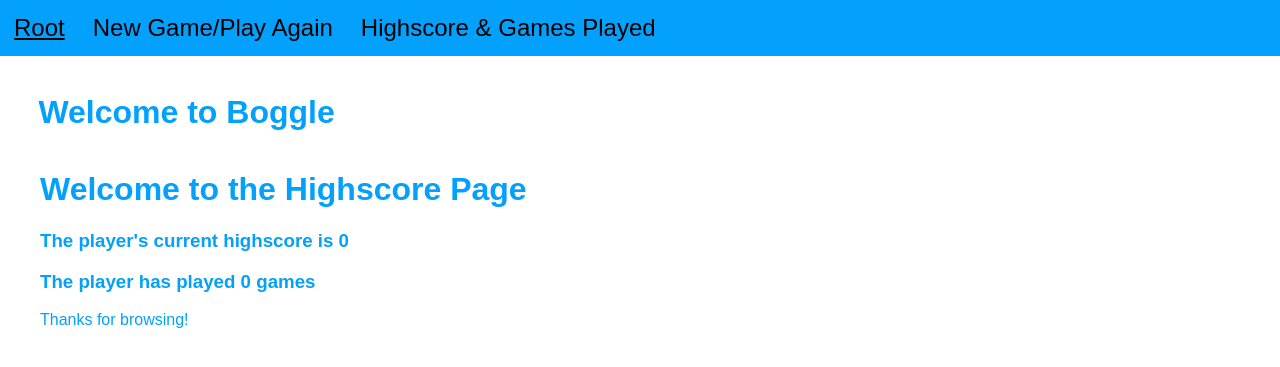
After one commit to MichaelAEllis86/Springboard-Flask-Boggle-Testing, a Flask app: page /highscores in a window 1280 px wide. The commit adds this page. Shown: the top 367 px of the page. Run offline with Flask 3, Linux system fonts and the light colour scheme; parts of the project's set-up code (start-up, migrations or seed data) failed here and were passed over.

Commit message:
Add files via upload

```diff
--- a/app.py
+++ b/app.py
@@ -12,10 +12,15 @@
 
 @app.route('/')
 def show_root():
+    """ Renders the root/base.html page """
     return render_template('base.html')
 
 @app.route('/home')
 def show_home():
+
+    """Renders the boggle game page and html necessary to play a game such as the guessform,
+       makes a new board via boggle class's make_board(), saves it to session, and renders board in html"""
+
     board=boggle_game.make_board()
     session ["current_board"]=board
     return render_template('home.html',board=board)
@@ -28,7 +33,11 @@
 
 @app.route("/check")
 def check_word():
-    """Check if word is in dictionary."""
+
+    """Check if word is in dictionary. Each boggle guess word is taken from request obj via game's guess form in the html,
+    and is sent through this route for validation via boggle class's check_valid_word()
+    response from check_valid_word is sent to front end via json"""
+
     word = request.args.get("word")
     print("printing the request object", request.args)
     print("printing word from request.args",word)
@@ -52,16 +61,24 @@
 
 @app.route("/playerdata",methods=["POST"])
 def receive_playerdata():
+    """ Receives player data (player's most recent game score) from app.js sendplayerData()
+     if it's a new highscore respond with new highscore data in json to front end! Saves highscore and number of games played in the session """
     data=request.json
     print(data)
     score = int(request.json["score"])
     print(score,type(score))
+    highscore = session.get("highscore", 0)
+    games_played=session.get("games-played",0)
+    session['games-played']=games_played + 1
+    session['highscore'] = max(score, highscore)
+    print(session['games-played'],"......", session['highscore'])
+    return jsonify(brokeRecord=score > highscore, highscore=highscore,games_played=games_played)
 
-    return redirect('/home')
-    # highscore = session.get("highscore", 0)
-    # nplays = session.get("nplays", 0)
-    # session['nplays'] = nplays + 1
-    # session['highscore'] = max(score, highscore)
-    # print(session['nplays'], session['highscore'])
-
-    # return jsonify(brokeRecord=score > highscore)
+@app.route("/highscores")
+def show_highscores():
+    """ Shows highscore page with highscore and games_played player data (grabbed via the session)"""
+    session['highscore'] = session.get("highscore", 0)
+    session['games-played'] = session.get("games-played",0)
+    print("printing highscore...", session['highscore'])
+    print("printing games_played...",session['games-played'])
+    return render_template("highscores.html")
--- a/static/app.css
+++ b/static/app.css
@@ -1,13 +1,39 @@
-h1{
+#gamepagewelcome{
     color:rgb(3,161,252);
     font-family: Arial, Helvetica, sans-serif;
-    outline: 50px;
+    text-align:justify;
 }
 
+#highscorewelcome{
+    color:rgb(3,161,252);
+    font-family: Arial, Helvetica, sans-serif;
+    text-align:justify;
+}
+
+#guessform input:hover{
+    font-family: Arial, Helvetica, sans-serif;
+    background-color:rgb(184, 224, 247)
+}
+
+#basewelcome{
+    text-align:justify;
+    margin: 1.2em;
+    color:rgb(3,161,252);
+    font-family: Arial, Helvetica, sans-serif;
+
+}
 body{
     background-color: white;
     padding: 0;
     margin: 0;
+}
+
+#scorecontainer{
+    font-family: Arial, Helvetica, sans-serif;
+}
+
+#timercontainer{
+    font-family: Arial, Helvetica, sans-serif;
 }
 
 .navbar{
@@ -42,12 +68,18 @@
     border: 2px solid red;
     color: red;
     font-family: Arial, Helvetica, sans-serif;
+    box-sizing: border-box;
+    padding: 5px;
+    width: 325px;
 }
 
 .validmessage{
     border: 2px solid green;
     color: green;
     font-family: Arial, Helvetica, sans-serif;
+    box-sizing: border-box;
+    padding: 5px;
+    width: 325px;
 }
 
 td{
@@ -61,7 +93,30 @@
     font-family: Arial, Helvetica, sans-serif
   }
 
+button{
+    box-sizing: border-box;
+    margin: 10px;
+    font-family: Arial, Helvetica, sans-serif;
+    background-color:rgb(3,161,252);
+    border-width: 2px;
+    border-style: solid;
+    border-radius:5px ;
 
+  }
+
+button:hover{
+    background-color: aqua;
+}
+
+h3{
+    color:rgb(3,161,252);
+    font-family: Arial, Helvetica, sans-serif;
+}
+
+p{
+    color:rgb(3,161,252);
+    font-family: Arial, Helvetica, sans-serif
+}
 /* tr{
     height: 2em;
     width: 2em;
--- a/static/app.js
+++ b/static/app.js
@@ -6,29 +6,29 @@
 //TODO ADD a check that an existing word has not already been used
 // Done
 
-
-
+// DOM Elements jQuery
 const $guessForm=$('#guessform')
 const $guessFormInput=$('#guessforminput')
 const $guessbutton=$("#guessbutton")
-
 const $ulMessageContainer=$("#messagecontainer")
 const $ulScoreContainer=$('#scorecontainer')
 const $liMessages=$(".message")
-
 const $startButton=$("#startbutton")
 const $timerContainer=$('#timercontainer')
+const $highScoreContainer=$("#highscorecontainer")
+const $numPlaysContainer=$("#numplayscontainer")
 
-
-//event listener to get form to grab input value
-
+//Score global Var
 let score=0
 
-const guessedWords=[]
+//var holding valid guesses, we check this array to see if a word has been guessed previously via checkGuess()
+let guessedWords=[]
 
+//intervalID Var using to clear setinterval used by runTimer()
 let intervalID;
 
-let seconds=10
+//Seconds global Var tracks game timer, counts down from 60 seconds
+let seconds=60
 
 //Displays the timer in DOM
 function showTimer(){
@@ -45,43 +45,56 @@
         gameOver()
     }
 }
-//Runs all associated game timers and dom events as a package with tickV2,showTimer,and
+//Runs all associated game timers and dom events as a package with tickV2 & showTimer
 function runTimer(){
     intervalID=setInterval(tickVersion2,1000)
 }
 
 //handles gameOver DOM Events
-function gameOver(){
+async function gameOver(){
     $guessForm.remove()
     $timerContainer.empty()
+    $highScoreContainer.empty()
+    $numPlaysContainer.empty()
     $ulMessageContainer.append("<li class='invalidmessage'>Game Over! You're Amazing! </li>")
+    sendPlayerData()
 
 }
-
+//handles DOM display of valid word feedback
 function displayValidWordMessage(pointValue){
     $ulMessageContainer.empty()
     $ulMessageContainer.append(`<li class="validmessage">your word is valid and is worth ${pointValue} points </li>`)
 }
-
+//handles DOM display of duplicate word feedback
 function displayDuplicateWordMessage(){
     $ulMessageContainer.empty()
     $ulMessageContainer.append('<li class="invalidmessage">your word has already been used}</li>')
 }
-
+//handles DOM display of invalid word feedback
 function displayInvalidWordMessage(result){
     $ulMessageContainer.empty()
     $ulMessageContainer.append(`<li class="invalidmessage">your message is invalid error= ${result}</li>`)
 }
-
+//Displays current score of the user in the DOM
 function displayScore(){
     $ulScoreContainer.empty()
     $ulScoreContainer.append(`<li id="score">Current Score:${score}</li>`)
 }
 
+function displayHighScore(highscore){
+    $highScoreContainer.empty()
+    $highScoreContainer.append(`<li id="score">The user's highscore is :${highscore}</li>`)
+
+}function displayNumPlays(gamesPlayed){
+    $numPlaysContainer.empty()
+    $numPlaysContainer.append(`<li id="score">the user's games played is :${gamesPlayed}</li>`)
+}
+
+//Event listener attached to the guessform, submit triggers run of the whole checkGuess() engine sending words to server for validation
 $('#guessform').on('submit',function (evt){
     evt.preventDefault();
     const word=$('#guessforminput').val()
-    console.log('clicked',"the evt listener is working", "inside evt listener")
+    console.log('clicked',"the evt listener is working", "inside guessform evt listener")
     console.log(".....................................")
     console.log("this is what word the form will send....",`the word is... ${word}`)
     $guessFormInput.val("")
@@ -90,28 +103,22 @@
     console.log(checkGuess(word))
 })
 
+//Event lister attached to startbutton, click starts game and runs game timer and removes the button
 $startButton.on("click", function(evt){
     evt.preventDefault();
-    console.log('clicked',"the evt listener is working", "inside evt listener")
+    console.log('clicked',"the evt listener is working", "inside the Start evt listener")
+    score=0
+    guessedWords=[]
     runTimer()
+    displayScore()
     $startButton.remove()
 })
 
-
+//taking word from form, sends to server which validates guess, receives response and appends to dom as user feedback on a given guess
 async function checkGuess(word){
     //getting the response from the server
     const response= await axios.get("/check", {params: {"word":word}})
-    // console.log("you are now inside of checkGuess")
-    // console.log(".....................................")
-    // console.log("printing the response...", response)
-    // console.log(".....................................")
-    // console.log("printing response.data...", response.data)
-    // console.log(".....................................")
     const result=response.data.result
-    // console.log("printing response.data.result...",response.data.result)
-    // console.log(".....................................")
-    // console.log("printing result variable...",result)
-    //using the response to dictate score and validity
     const pointValue=word.length
     if(result==="ok" && guessedWords.indexOf(word)===-1){
         score+=pointValue
@@ -134,7 +141,7 @@
     }
     else{
         console.log("duplicate word")
-        return
+        return displayDuplicateWordMessage
     }
 
 }
@@ -142,6 +149,10 @@
 async function sendPlayerData(){
     const response=await axios.post('/playerdata',{score:`${score}`})
     console.log(response)
+    highscore=response.data.highscore
+    gamesPlayed=response.data.games_played
+    // displayHighScore(highscore)
+    // displayNumPlays(gamesPlayed)
     if (response.data.brokeRecord){
         $ulScoreContainer.append(`<li id="record">Current Score:${score} is the new highscore</li>`)
     }
--- a/templates/base.html
+++ b/templates/base.html
@@ -7,15 +7,14 @@
     <title> {% block title %}{% endblock %}</title>
 </head>
 <body>
-
     <nav class="navbar">
     <a href="/">Root</a>
-    <a href="/home">Home</a>
-    <a href="/check">Check guess route</a>
+    <a href="/home">New Game/Play Again</a>
+    <a href="/highscores">Highscore & Games Played</a>
     </nav>
-
-</section>
-   <main id="content"> {%block content%}{% endblock %} </main>
+    <h1 id="basewelcome">Welcome to Boggle</h1>
+    </section>
+    <main id="content"> {%block content%}{% endblock %} </main>
     {% with messages= get_flashed_messages(with_categories=true) %}
     {% if messages %}
     <section class="messages">
@@ -25,8 +24,6 @@
     </section>
     {%endif%}
     {%endwith%}
-    <footer>pretend i am a footer!</footer>
-    <div class="tenor-gif-embed" data-postid="15302742" data-share-method="host" data-aspect-ratio="1.84971" data-width="25%"><a href="https://tenor.com/view/mel-gibson-give-me-back-my-son-shouting-mad-gif-15302742">Mel Gibson Give Me Back My Son GIF</a>from <a href="https://tenor.com/search/mel+gibson-gifs">Mel Gibson GIFs</a></div> <script type="text/javascript" async src="https://tenor.com/embed.js"></script>
 
 <script src="/static/app.js"></script>
 <script src="https://code.jquery.com/jquery-3.7.1.min.js" integrity="sha256-/JqT3SQfawRcv/BIHPThkBvs0OEvtFFmqPF/lYI/Cxo=" crossorigin="anonymous"></script>
--- /dev/null
+++ b/templates/highscores.html
@@ -0,0 +1,15 @@
+{% extends "base.html" %}
+{% block title %} Game Page {% endblock %}
+{% block content %}
+
+    <h1 id="highscorewelcome">Welcome to the Highscore Page</h1>
+
+    <h3>The player's current highscore is {{ session['highscore']}}</h3>
+    <h3>The player has played {{session['games-played']}} games </h3>
+
+
+    <p>Thanks for browsing!</p>
+
+    <script src="https://code.jquery.com/jquery-3.7.1.min.js" integrity="sha256-/JqT3SQfawRcv/BIHPThkBvs0OEvtFFmqPF/lYI/Cxo=" crossorigin="anonymous"></script>
+    <script src="https://unpkg.com/axios/dist/axios.js"></script>
+{%endblock%}
```
Also changed, not shown: requirements.txt (added, +8 -0 lines), templates/home.html (+10 -12 lines), test.py (+84 -2 lines).
